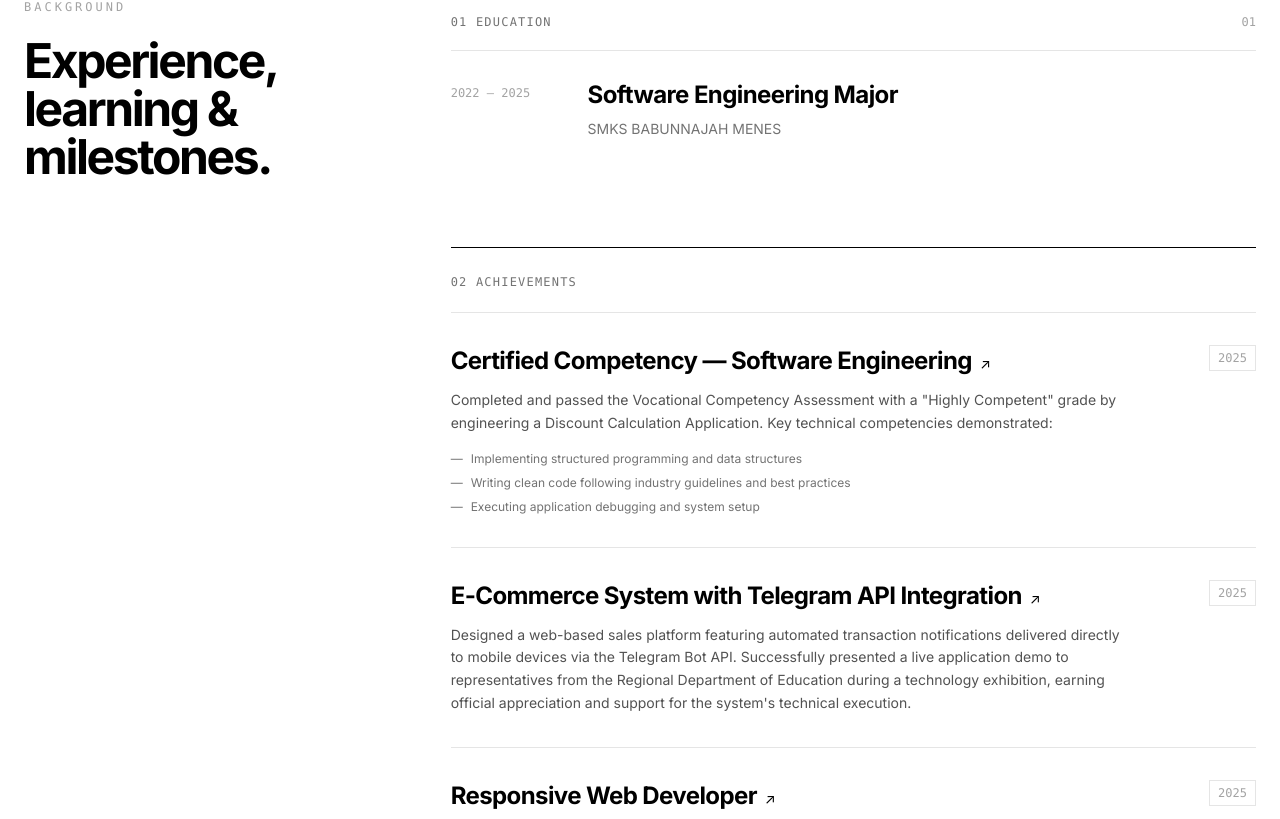
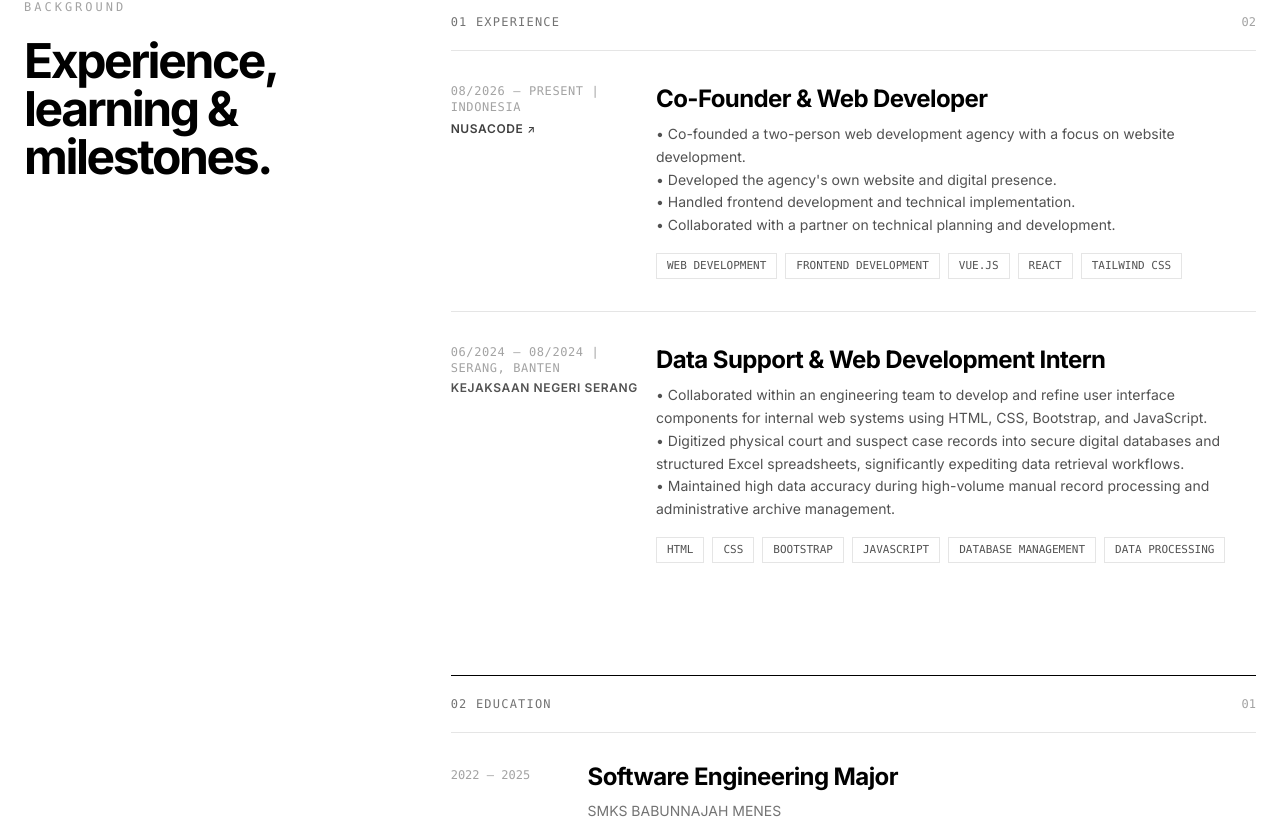
Before and after one commit to Syechan112/portofolio, a React (Vite) app: page / in a window 1280 px wide. Shown: the part 2460-3279 px from the top of the page. Built offline with nearby package versions, Linux system fonts and the light colour scheme.

Commit message:
feat: update work experiences (NusaCode & Kejaksaan Negeri Serang) and link formatting

```diff
--- a/index.html
+++ b/index.html
@@ -60,9 +60,12 @@
       content="Syehan Mochsin Althubaiti — Junior Full-Stack Developer" />
 
     <!-- Favicon & Icons -->
-    <link rel="icon" type="image/webp" href="/profile.webp" />
-    <link rel="apple-touch-icon" href="/profile.webp" />
-    <link rel="shortcut icon" href="/profile.webp" />
+    <link
+      rel="icon"
+      type="image/webp"
+      href="./src/assets/profile/profile.webp" />
+    <link rel="apple-touch-icon" href="./src/assets/profile/profile.webp" />
+    <link rel="shortcut icon" href="./src/assets/profile/profile.webp" />
 
     <!-- Google Fonts -->
     <link rel="preconnect" href="https://fonts.googleapis.com" />
--- a/src/components/About.jsx
+++ b/src/components/About.jsx
@@ -12,6 +12,7 @@ const About = ({ darkMode = false }) => {
   const stackHeader = about.technicalStackHeader[lang] || about.technicalStackHeader.en;
   const backgroundTag = about.background?.tag[lang] || about.background?.tag.en;
   const backgroundTitle = about.background?.title[lang] || about.background?.title.en;
+  const sectionExp = about.sectionTitles?.experience[lang] || about.sectionTitles?.experience.en;
   const sectionEdu = about.sectionTitles?.education[lang] || about.sectionTitles?.education.en;
   const sectionAch = about.sectionTitles?.achievements[lang] || about.sectionTitles?.achievements.en;
   const sectionCert = about.sectionTitles?.certifications[lang] || about.sectionTitles?.certifications.en;
@@ -176,6 +177,111 @@ const About = ({ darkMode = false }) => {
               transition={{ duration: 0.5 }}
               viewport={{ once: true }}
               className={`border-t ${
+                darkMode ? "border-white/10" : "border-black"
+              }`}>
+              <div className="flex justify-between items-center py-5">
+                <span
+                  className={`text-xs font-mono uppercase tracking-widest ${
+                    darkMode ? "text-neutral-400" : "text-neutral-500"
+                  }`}>
+                  {sectionExp}
+                </span>
+
+                <span
+                  className={`text-xs font-mono ${
+                    darkMode ? "text-neutral-600" : "text-neutral-400"
+                  }`}>
+                  {portfolioData.experience?.length.toString().padStart(2, "0")}
+                </span>
+              </div>
+
+              {portfolioData.experience?.map((item, i) => {
+                const desc =
+                  typeof item.description === "object"
+                    ? item.description[lang] || item.description.en
+                    : item.description;
+                return (
+                  <motion.div
+                    key={i}
+                    initial={{ opacity: 0, y: 20 }}
+                    whileInView={{ opacity: 1, y: 0 }}
+                    transition={{ duration: 0.45, delay: i * 0.08 }}
+                    viewport={{ once: true }}
+                    className={`group grid grid-cols-1 md:grid-cols-12 gap-4 py-8 border-t transition-colors duration-300 ${
+                      darkMode
+                        ? "border-white/10 hover:bg-white/[0.02]"
+                        : "border-black/10 hover:bg-black/[0.02]"
+                    }`}>
+                    <div className="md:col-span-3">
+                      <span
+                        className={`font-mono text-xs uppercase tracking-wider block ${
+                          darkMode ? "text-neutral-500" : "text-neutral-400"
+                        }`}>
+                        {item.period}
+                      </span>
+                      {item.link ? (
+                        <a
+                          href={item.link}
+                          target="_blank"
+                          rel="noopener noreferrer"
+                          className={`text-xs font-semibold uppercase tracking-wider mt-1 inline-flex items-center gap-1 hover:underline ${
+                            darkMode ? "text-neutral-300 hover:text-white" : "text-neutral-700 hover:text-black"
+                          }`}>
+                          {item.company}
+                          <span className="text-[10px]">↗</span>
+                        </a>
+                      ) : (
+                        <span
+                          className={`text-xs font-semibold uppercase tracking-wider mt-1 block ${
+                            darkMode ? "text-neutral-400" : "text-neutral-600"
+                          }`}>
+                          {item.company}
+                        </span>
+                      )}
+                    </div>
+
+                    <div className="md:col-span-9">
+                      <h4
+                        className={`text-xl md:text-2xl font-bold tracking-tight transition-transform duration-300 group-hover:translate-x-1.5 ${
+                          darkMode ? "text-white" : "text-black"
+                        }`}>
+                        {item.role}
+                      </h4>
+
+                      <p
+                        className={`mt-2 text-sm leading-relaxed whitespace-pre-line ${
+                          darkMode ? "text-neutral-400" : "text-neutral-600"
+                        }`}>
+                        {desc}
+                      </p>
+
+                      {item.skills && (
+                        <div className="flex flex-wrap gap-2 mt-4">
+                          {item.skills.map((skill, sIdx) => (
+                            <span
+                              key={sIdx}
+                              className={`text-[11px] font-mono uppercase px-2.5 py-1 border transition-colors ${
+                                darkMode
+                                  ? "border-white/10 text-neutral-400 group-hover:border-white/20 group-hover:text-neutral-200"
+                                  : "border-black/10 text-neutral-600 group-hover:border-black/20 group-hover:text-black"
+                              }`}>
+                              {skill}
+                            </span>
+                          ))}
+                        </div>
+                      )}
+                    </div>
+                  </motion.div>
+                );
+              })}
+            </motion.div>
+
+            <motion.div
+              initial={{ opacity: 0, y: 30 }}
+              whileInView={{ opacity: 1, y: 0 }}
+              transition={{ duration: 0.5 }}
+              viewport={{ once: true }}
+              className={`mt-20 border-t ${
                 darkMode ? "border-white/10" : "border-black"
               }`}>
               <div className="flex justify-between items-center py-5">
--- a/src/components/Experience.jsx
+++ b/src/components/Experience.jsx
@@ -37,15 +37,26 @@ const Experience = ({ darkMode = false }) => {
                   <p className={`text-sm font-mono uppercase tracking-widest ${darkMode ? 'text-neutral-400' : 'text-neutral-500'}`}>
                     {item.period}
                   </p>
-                  <h4 className={`text-xl font-bold mt-2 ${darkMode ? 'text-white' : 'text-black'}`}>
-                    {item.company}
-                  </h4>
+                  {item.link ? (
+                    <a
+                      href={item.link}
+                      target="_blank"
+                      rel="noopener noreferrer"
+                      className={`text-xl font-bold mt-2 inline-flex items-center gap-1 hover:underline ${darkMode ? 'text-white' : 'text-black'}`}
+                    >
+                      {item.company} <span className="text-sm">↗</span>
+                    </a>
+                  ) : (
+                    <h4 className={`text-xl font-bold mt-2 ${darkMode ? 'text-white' : 'text-black'}`}>
+                      {item.company}
+                    </h4>
+                  )}
                 </div>
                 <div className="md:col-span-8">
                   <h5 className={`text-2xl font-bold mb-4 tracking-tight ${darkMode ? 'text-white' : 'text-black'}`}>
                     {item.role}
                   </h5>
-                  <p className={`leading-relaxed mb-6 max-w-2xl ${darkMode ? 'text-neutral-400' : 'text-neutral-600'}`}>
+                  <p className={`leading-relaxed mb-6 max-w-2xl whitespace-pre-line ${darkMode ? 'text-neutral-400' : 'text-neutral-600'}`}>
                     {desc}
                   </p>
                   <div className="flex flex-wrap gap-2">
--- a/src/data/portfolioData.js
+++ b/src/data/portfolioData.js
@@ -238,34 +238,25 @@ export const portfolioData = {
 
   experience: [
     {
-      period: "2023 - Present",
-      role: "Lead Product Designer & Tech Lead",
-      company: "Nexus Labs Global",
+      period: "08/2026 — Present | Indonesia",
+      role: "Co-Founder & Web Developer",
+      company: "NusaCode",
+      link: "https://nusa-code.vercel.app/",
       description: {
-        en: "Spearheaded design system unification across 4 enterprise products, increasing designer-developer velocity by 45%.",
-        id: "Memimpin penyatuan design system di 4 produk enterprise, meningkatkan kecepatan kolaborasi desainer-developer sebesar 45%.",
+        en: "• Co-founded a two-person web development agency with a focus on website development.\n• Developed the agency's own website and digital presence.\n• Handled frontend development and technical implementation.\n• Collaborated with a partner on technical planning and development.",
+        id: "• Mendirikan agensi pengembangan web beranggotakan dua orang dengan fokus pada pembuatan website.\n• Mengembangkan website resmi dan kehadiran digital agensi.\n• Menangani pengembangan frontend dan implementasi teknis.\n• Berkolaborasi dengan mitra dalam perencanaan teknis dan pengembangan.",
       },
-      skills: ["React", "Design Systems", "Team Leadership", "Figma"],
+      skills: ["Web Development", "Frontend Development", "Vue.js", "React", "Tailwind CSS"],
     },
     {
-      period: "2021 - 2023",
-      role: "Senior UI/UX Engineer",
-      company: "Aura Fintech Inc.",
+      period: "06/2024 — 08/2024 | Serang, Banten",
+      role: "Data Support & Web Development Intern",
+      company: "Kejaksaan Negeri Serang",
       description: {
-        en: "Redesigned mobile onboarding flow, increasing 30-day conversion rate from 18% to 34% across 1.2M users.",
-        id: "Mendesain ulang alur onboarding mobile, meningkatkan tingkat konversi 30 hari dari 18% menjadi 34% di antara 1,2 juta pengguna.",
+        en: "• Collaborated within an engineering team to develop and refine user interface components for internal web systems using HTML, CSS, Bootstrap, and JavaScript.\n• Digitized physical court and suspect case records into secure digital databases and structured Excel spreadsheets, significantly expediting data retrieval workflows.\n• Maintained high data accuracy during high-volume manual record processing and administrative archive management.",
+        id: "• Berkolaborasi dengan tim engineering untuk mengembangkan dan menyempurnakan komponen antarmuka sistem web internal menggunakan HTML, CSS, Bootstrap, dan JavaScript.\n• Mendigitalkan berkas perkara dan catatan pengadilan fisik ke dalam basis data digital yang aman serta spreadsheet Excel terstruktur guna mempercepat alur temu kembali data.\n• Menjaga akurasi data yang tinggi selama pemrosesan arsip manual bervolume besar dan pengelolaan arsip administrasi.",
       },
-      skills: ["Next.js", "Tailwind CSS", "A/B Testing", "Mobile UX"],
-    },
-    {
-      period: "2019 - 2021",
-      role: "Fullstack Design Engineer",
-      company: "Studio Vertex",
-      description: {
-        en: "Designed and built custom SaaS landing pages, interactive product marketing sites, and bespoke web apps.",
-        id: "Merancang dan membangun landing page SaaS kustom, situs pemasaran produk interaktif, dan aplikasi web khusus.",
-      },
-      skills: ["UI Architecture", "Animation", "REST APIs", "TypeScript"],
+      skills: ["HTML", "CSS", "Bootstrap", "JavaScript", "Database Management", "Data Processing"],
     },
   ],
 
@@ -553,17 +544,21 @@ export const portfolioData = {
       },
     },
     sectionTitles: {
+      experience: {
+        en: "01  Experience",
+        id: "01  Pengalaman Kerja",
+      },
       education: {
-        en: "01  Education",
-        id: "01  Pendidikan",
+        en: "02  Education",
+        id: "02  Pendidikan",
       },
       achievements: {
-        en: "02  Achievements",
-        id: "02  Pencapaian",
+        en: "03  Achievements",
+        id: "03  Pencapaian",
       },
       certifications: {
-        en: "03  Certifications",
-        id: "03  Sertifikasi",
+        en: "04  Sertifikasi",
+        id: "04  Sertifikasi",
       },
     },
     education: [
```
Also changed, not shown: profile.webp (added).
